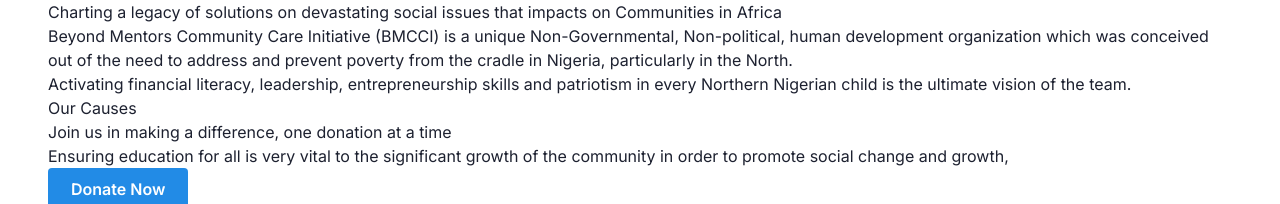
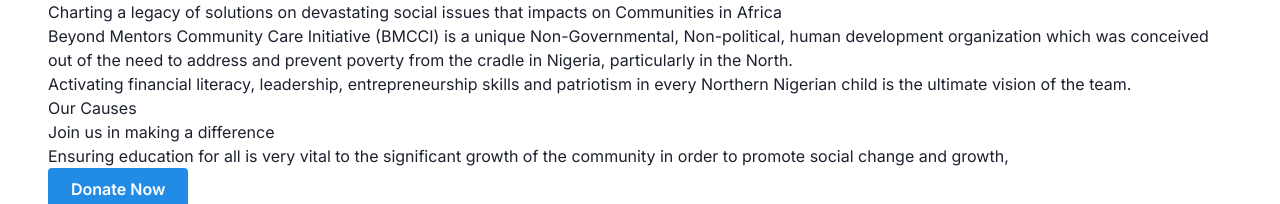
Before and after one commit to adaji025/bmcci, a React (Vite) app: page /about in a window 1280 px wide. Shown: the part 1300-1504 px from the top of the page. Built offline with nearby package versions, Linux system fonts and the light colour scheme.

Commit message:
fix: all recent changes done

```diff
--- a/src/pages/About/components/BoardMembers.tsx
+++ b/src/pages/About/components/BoardMembers.tsx
@@ -1,4 +1,4 @@
-import Iya from "../../../assets/png/board-members/Iya.png";
+import Iya from "../../../assets/wca/iya.jpeg";
 // import Mallo from "../../../assets/png/board-members/mallo.png";
 import Salim from "../../../assets/png/board-members/maimoona.jpg";
 import Rafiu from "../../../assets/png/board-members/rafiu.png";
--- a/src/pages/About/components/Causes.tsx
+++ b/src/pages/About/components/Causes.tsx
@@ -19,7 +19,7 @@ const Causes = () => {
           </div>
           <div className="max-w-[600px]">
             <h2 className="font-semibold text-[32px] lg:text-[48px] leading-none">
-              Join us in making a difference, one donation at a time
+              Join us in making a difference
             </h2>
           </div>
         </div>
--- a/src/pages/Donate/index.tsx
+++ b/src/pages/Donate/index.tsx
@@ -25,7 +25,7 @@ const Donate = () => {
             data-aos="zoom-in"
           >
             <h2 className="font-bold text-[32px] md:text-[44px] lg:text-[64px] text-center">
-              Join us in making a difference, one donation at a time
+              Join us in making a difference
             </h2>
             <div className="mt-1 font-medium max-w-[500px] mx-auto text-center">
               Your donations will go a long way, donate today!
--- a/src/pages/Home/components/Causes.tsx
+++ b/src/pages/Home/components/Causes.tsx
@@ -19,7 +19,7 @@ const Causes = () => {
           </div>
           <div className="max-w-[600px]">
             <h2 className="font-semibold text-[32px] lg:text-[48px] leading-none">
-              Join us in making a difference, one donation at a time
+              Join us in making a difference
             </h2>
           </div>
         </div>
--- a/src/pages/Home/components/Gallery.tsx
+++ b/src/pages/Home/components/Gallery.tsx
@@ -12,7 +12,7 @@ const Gallery = () => {
         </div>
       </div>
       <h2 className="font-semibold text-[32px] lg:text-[48px] mt-5 text-center">
-        Join us in making a difference, one donation at a time
+        Join us in making a difference
       </h2>
       <div className="grid md:grid-cols-2 gap-5 mt-5">
         <div>
--- a/src/pages/Home/components/Testimonial.tsx
+++ b/src/pages/Home/components/Testimonial.tsx
@@ -90,7 +90,7 @@ const Testimonial = () => {
             Our Causes
           </div>
           <h2 className="font-semibold text-[32px] lg:text-[48px] leading-none">
-            Join us in making a difference, one donation at a time
+            Join us in making a difference
           </h2>
         </div>
         <div className="flex gap-5">
--- a/src/pages/WCA/components/BoardMembers.tsx
+++ b/src/pages/WCA/components/BoardMembers.tsx
@@ -1,4 +1,3 @@
-import Iya from "../../../assets/png/board-members/Iya.png";
 import adetoun from "../../../assets/png/board-members/adetoun.jpg";
 import Salim from "../../../assets/png/board-members/maimoona.jpg";
 import Mallo from "../../../assets/png/board-members/machief.jpg";
@@ -6,6 +5,7 @@ import Maimuna from "../../../assets/png/board-members/maimuna.jpeg";
 import Rashida from "../../../assets/png/board-members/rashida.jpg";
 import Jade from "../../../assets/png/board-members/jade.jpg";
 import Ahmad from "../../../assets/png/board-members/ahmad.jpg";
+import Kiya from "../../../assets/wca/iya.jpeg";
 import { FaFacebook } from "react-icons/fa6";
 import { FaXTwitter } from "react-icons/fa6";
 import { FaLinkedin } from "react-icons/fa6";
@@ -16,7 +16,7 @@ import Aos from "aos";
 const data = [
   {
     name: "Khadijah Abdullahi Iya",
-    image: Iya,
+    image: Kiya,
     title: "Founder",
   },
   {
--- a/src/pages/WCA/components/Phylosophy.tsx
+++ b/src/pages/WCA/components/Phylosophy.tsx
@@ -7,8 +7,7 @@ const Phylosophy = () => {
         </div>
         <div className="max-w-[600px] mt-3">
           <h2 className="font-medium text-[20px] md:text-[24px]">
-            Empowering Women, Enriching Communities: Unlocking the Potential
-            Within
+            Empowering women, Enriching lives
           </h2>
         </div>
         <div className="mt-3">
--- a/src/pages/WCA/index.tsx
+++ b/src/pages/WCA/index.tsx
@@ -78,8 +78,7 @@ const WCA = () => {
             Philosophy
           </div>
           <h2 className="font-bold text-[32px] lg:text-[48px] max-w-[682px] mx-auto text-center text-blue-600">
-            Empowering Women, Enriching Communities: Unlocking the Potential
-            Within
+            Empowering women, Enriching lives
           </h2>
         </div>
         <div className="mt-10 max-w-[840px] mx-auto">
```
Also changed, not shown: src/assets/wca/iya.jpeg (added).
